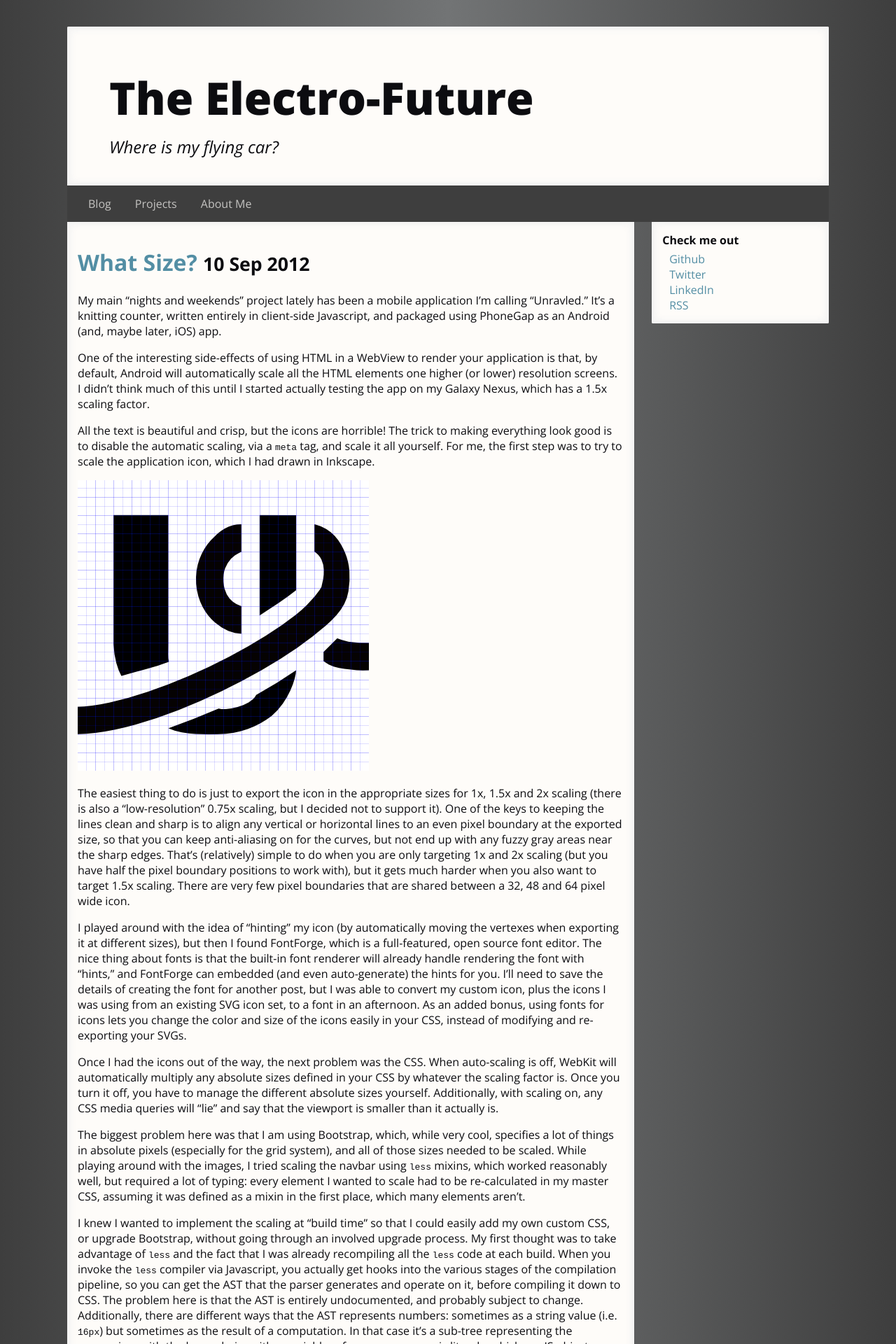
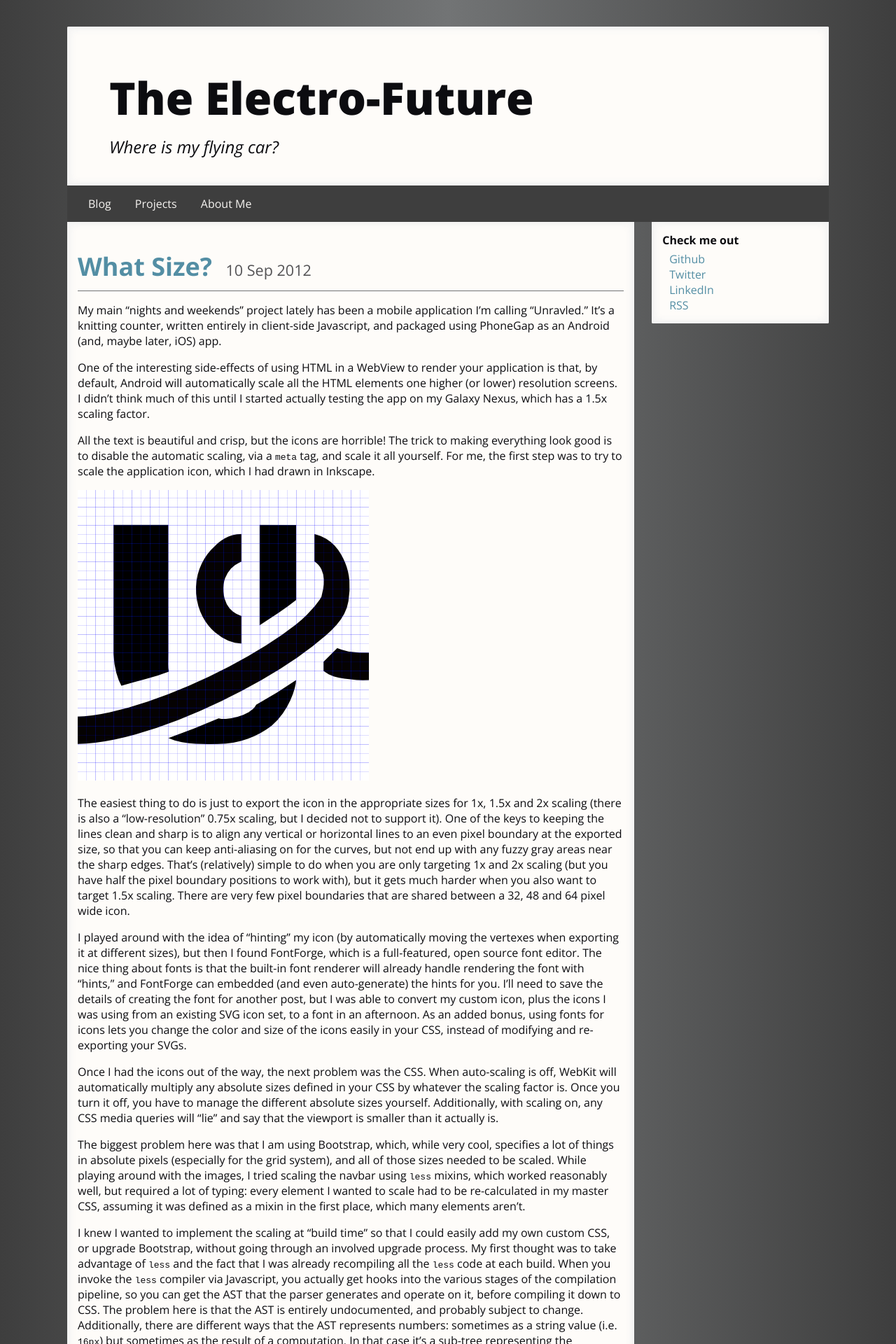
Before and after one commit to spiralman/spiralman.github.com, a Jekyll site: the page built from index.html, in a window 1280 px wide. Shown: the top 1920 px of the page at 70% size. Built offline with Jekyll 4.4.1, drawn with Linux system fonts in a browser that asks for light colours; nearby versions of some CDN libraries; the list of posts is cut into pages by our own code; comment, search, counter and statistics services are not loaded.

Commit message:
Post layout and code formatting tweaks

```diff
--- a/_sass/electro-future.scss
+++ b/_sass/electro-future.scss
@@ -6,10 +6,11 @@
 $dark: #3E3E3E;
 $light: #727475;
 $black: #0C0C10;
+$gray: fade-out($black, 0.3);
 $accent: #D6AA72;
 $highlight: #F1CFAA;
 $white: lighten($highlight, 18%);
-$faded: fade-out($white, 0.3);
+$faded: lighten(desaturate($highlight, 50%), 15%);
 $complement: #538EA4;
 $complement-highlight: #AADEF1;
 
@@ -30,6 +31,13 @@ $complement-highlight: #AADEF1;
     box-shadow: inset 0 0 10px 5px lighten($light, 50%);
 }
 
+@mixin inner-box {
+    background-color: $faded;
+    border: 1px solid $light;
+    border-radius: 2px;
+    padding: 10px;
+}
+
 .container {
     @include outer-container;
 }
@@ -42,6 +50,10 @@ $complement-highlight: #AADEF1;
 .content {
     @include span-columns(9 of 12);
     @include content-box(bottom);
+
+    pre {
+	@include inner-box();
+    }
 }
 
 .side-nav {
@@ -132,3 +144,20 @@ footer {
 	color: $highlight;
     }
 }
+
+.page-header {
+    border-bottom: 1px solid $light;
+
+    h1 {
+	font-size: 2.25em;
+	margin-bottom: 10px;
+
+	small {
+	    color: $gray;
+	    font-size: 0.6em;
+	    font-weight: 400;
+	    margin-top: 100%;
+	    margin-left: 10px;
+	}
+    }
+}
--- a/css/electro-future.css
+++ b/css/electro-future.css
@@ -41,6 +41,11 @@
   box-shadow: inset 0 0 10px 5px #f3f3f3; }
   .content:last-child {
     margin-right: 0; }
+  .content pre {
+    background-color: #f6f4f1;
+    border: 1px solid #727475;
+    border-radius: 2px;
+    padding: 10px; }
 
 .side-nav {
   display: block;
@@ -86,7 +91,7 @@
     display: inline;
     margin-left: 30px; }
     .navbar .navbar-item a {
-      color: rgba(254, 252, 249, 0.7); }
+      color: #f6f4f1; }
       .navbar .navbar-item a:hover {
         color: #fefcf9; }
       .navbar .navbar-item a.active {
@@ -153,3 +158,15 @@ footer {
     margin-right: 0; }
   footer a {
     color: #f1cfaa; }
+
+.page-header {
+  border-bottom: 1px solid #727475; }
+  .page-header h1 {
+    font-size: 2.25em;
+    margin-bottom: 10px; }
+    .page-header h1 small {
+      color: rgba(12, 12, 16, 0.7);
+      font-size: 0.6em;
+      font-weight: 400;
+      margin-top: 100%;
+      margin-left: 10px; }
```
